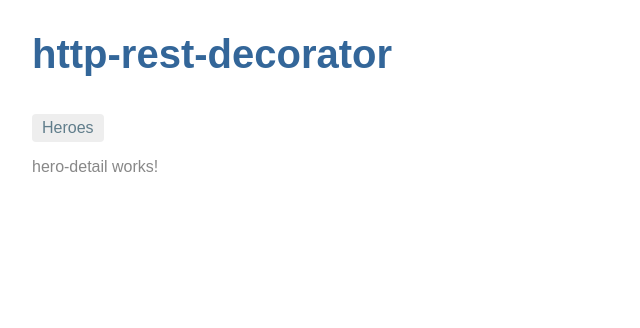
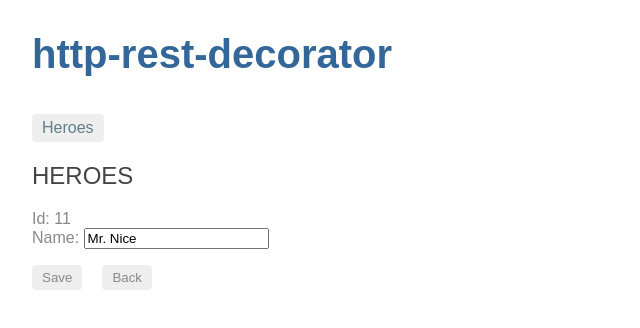
Before and after one commit to alexey-gladilin/http-rest-decorator, an Angular app: page /hero/11 in a window 1280 px wide. Shown: the top 328 px of the page, without its empty margins (0-640 px from the left). Built offline with nearby package versions, Linux system fonts and the light colour scheme.

Commit message:
feat(demo): added sample code for calls to GET, POST requests
this example uses the mockup layer

```diff
--- a/projects/demo/src/app/heroes/hero-detail/hero-detail.component.css
+++ b/projects/demo/src/app/heroes/hero-detail/hero-detail.component.css
@@ -0,0 +1,3 @@
+.m-r-m{
+  margin-right: 20px;
+}
--- a/projects/demo/src/app/heroes/hero-detail/hero-detail.component.html
+++ b/projects/demo/src/app/heroes/hero-detail/hero-detail.component.html
@@ -1,3 +1,19 @@
-<p>
-  hero-detail works!
-</p>
+<h2>HEROES</h2>
+<div>
+  <div>
+    <label>Id: </label>{{ hero.id }}</div>
+  <div>
+    <label>Name: </label>
+    <input [(ngModel)]="hero.name" placeholder="name"/>
+  </div>
+  <p>
+    <button class="m-r-m" (click)="onSaveClick()">Save</button>
+    <button (click)="onBackClick()">Back</button>
+  </p>
+</div>
+
+<!--
+Copyright Google LLC. All Rights Reserved.
+Use of this source code is governed by an MIT-style license that
+can be found in the LICENSE file at http://angular.io/license
+-->
--- a/projects/demo/src/app/heroes/hero-detail/hero-detail.component.ts
+++ b/projects/demo/src/app/heroes/hero-detail/hero-detail.component.ts
@@ -1,5 +1,16 @@
-import { Component, OnInit } from '@angular/core';
+import {
+  Component,
+  OnInit
+} from '@angular/core';
+import { ActivatedRoute, Router, ParamMap } from '@angular/router';
+import { Hero } from '../../models/hero';
+import { Observable } from 'rxjs';
+import { switchMap } from 'rxjs/operators';
+import { HeroWebApi } from '../../services/hero.webapi';
 
+/**
+ * detailed information on the hero
+ */
 @Component({
   selector: 'app-hero-detail',
   templateUrl: './hero-detail.component.html',
@@ -7,9 +18,51 @@ import { Component, OnInit } from '@angular/core';
 })
 export class HeroDetailComponent implements OnInit {
 
-  constructor() { }
+  hero: Hero;
 
+  /**
+   * the constructor for dependency injection
+   * @param route information about the current route
+   * @param router used for navigation
+   * @param heroWebApi hero service webApi
+   */
+  constructor(
+    private route: ActivatedRoute,
+    private router: Router,
+    private heroWebApi: HeroWebApi
+  ) { }
+
+  /**
+   * hook the life cycle of the component
+   * initialization data
+   */
   ngOnInit() {
+    this.route.paramMap.pipe(
+      switchMap((params: ParamMap) => {
+        const heroId = parseInt(params.get('id'), 10);
+        return this.heroWebApi.getHero(heroId);
+      })
+    )
+      .subscribe(
+        x => this.hero = x
+      );
+  }
+
+  /**
+   * back button click event handler
+   */
+  onBackClick() {
+    this.router.navigate(['/heroes']);
+  }
+
+  /**
+   * save button click event handler
+   */
+  onSaveClick() {
+    this.heroWebApi.updateHero(this.hero)
+      .subscribe(
+        x => alert('saved successfully')
+      );
   }
 
 }
--- a/projects/demo/src/app/heroes/hero-list/hero-list.component.html
+++ b/projects/demo/src/app/heroes/hero-list/hero-list.component.html
@@ -7,3 +7,9 @@
     </a>
   </li>
 </ul>
+
+<!--
+Copyright Google LLC. All Rights Reserved.
+Use of this source code is governed by an MIT-style license that
+can be found in the LICENSE file at http://angular.io/license
+-->
--- a/projects/demo/src/app/heroes/heroes.module.ts
+++ b/projects/demo/src/app/heroes/heroes.module.ts
@@ -3,6 +3,7 @@ import { CommonModule } from '@angular/common';
 import { HeroesRoutingModule } from './heroes.routing';
 import { HeroesComponent } from './hero-list/hero-list.component';
 import { HeroDetailComponent } from './hero-detail/hero-detail.component';
+import { FormsModule } from '@angular/forms';
 
 /**
  * module of the component of work with heroes
@@ -13,6 +14,7 @@ import { HeroDetailComponent } from './hero-detail/hero-detail.component';
     HeroDetailComponent],
   imports: [
     CommonModule,
+    FormsModule,
     HeroesRoutingModule
   ]
 })
--- a/projects/demo/src/app/heroes/heroes.routing.ts
+++ b/projects/demo/src/app/heroes/heroes.routing.ts
@@ -8,8 +8,8 @@ import { HeroDetailComponent } from './hero-detail/hero-detail.component';
 
 
 const heroesRoutes: Routes = [
-  { path: 'heroes', component: HeroesComponent },
-  { path: 'hero/:id', component: HeroDetailComponent }
+  { path: 'heroes', component: HeroesComponent, data: { animation: 'heroes' } },
+  { path: 'hero/:id', component: HeroDetailComponent, data: { animation: 'hero' } }
 ];
 
 @NgModule({
--- a/projects/demo/src/app/mockups/hero.mockup.ts
+++ b/projects/demo/src/app/mockups/hero.mockup.ts
@@ -1,15 +1,12 @@
 import { Hero } from '../models/hero';
+import { HttpRequest } from '@angular/common/http';
 
 /**
  * the class of test data generation
  */
 export class HeroMockup {
 
-  /**
-   * hero list
-   */
-  static getHeroes(): Hero[] {
-    return [
+  private static _heroes = [
     { id: 11, name: 'Mr. Nice' },
     { id: 12, name: 'Narco' },
     { id: 13, name: 'Bombasto' },
@@ -21,5 +18,37 @@ export class HeroMockup {
     { id: 19, name: 'Magma' },
     { id: 20, name: 'Tornado' }
   ];
+
+  /**
+   * hero list
+   */
+  static getHeroes(): Hero[] {
+    return [...HeroMockup._heroes];
+  }
+
+  /**
+   * returns the hero
+   * @param request http request to web server
+   */
+  static getHero(request: HttpRequest<any>): Hero {
+    const that: any = this;
+
+    const id = parseInt(request.url.replace(that.getBaseUrl(), ''), 10);
+
+    return { ...HeroMockup._heroes.find(h => h.id === id) };
+  }
+
+  /**
+   * the hero saves the data and returns the updated information
+   * @param request http request to web server
+   */
+  static updateHero(request: HttpRequest<any>): Hero {
+    const requestHero = JSON.parse(request.body) as Hero;
+
+    const hero = HeroMockup._heroes.find(h => h.id === requestHero.id);
+
+    hero.name = requestHero.name;
+
+    return hero;
   }
 }
--- a/projects/demo/src/app/services/hero.webapi.ts
+++ b/projects/demo/src/app/services/hero.webapi.ts
@@ -5,7 +5,10 @@ import {
   HttpService,
   BaseUrl,
   GET,
-  Mockup
+  Mockup,
+  Path,
+  Body,
+  POST
 } from 'http-rest-decorator';
 import { HeroMockup } from '../mockups/hero.mockup';
 
@@ -19,7 +22,30 @@ import { HeroMockup } from '../mockups/hero.mockup';
 @BaseUrl('http://mysite.com/api/hero')
 export class HeroWebApi extends HttpService {
 
+  /**
+   * returns a list of heroes.
+   * test data is used.
+   * if you remove the decorator Mockup, the call will be made
+   * to web Api via http Protocol
+   */
   @GET()
-  @Mockup(HeroMockup.getHeroes, 2000)
+  @Mockup(HeroMockup.getHeroes)
   getHeroes(): Observable<Hero[]> { return null; }
+
+  /**
+   * returns the hero
+   * test data is used
+   * @param id the ID of the hero
+   */
+  @GET('{id}')
+  @Mockup(HeroMockup.getHero)
+  getHero(@Path('id') id: number): Observable<Hero> { return null; }
+
+  /**
+   * saves the data of the hero
+   * @param request data to update
+   */
+  @POST()
+  @Mockup(HeroMockup.updateHero)
+  updateHero(@Body('request') request: Hero): Observable<Hero> { return null; }
 }
```
Also changed, not shown: 1 other file (tests, documents, lock files or other folders). Lines whose indentation alone changed are shown as unchanged.
